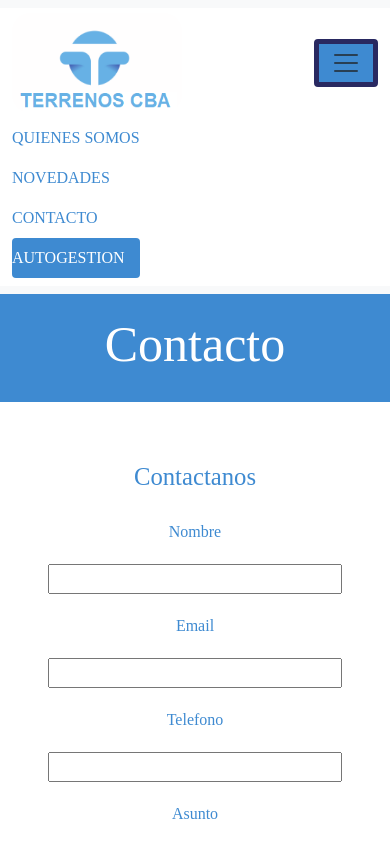
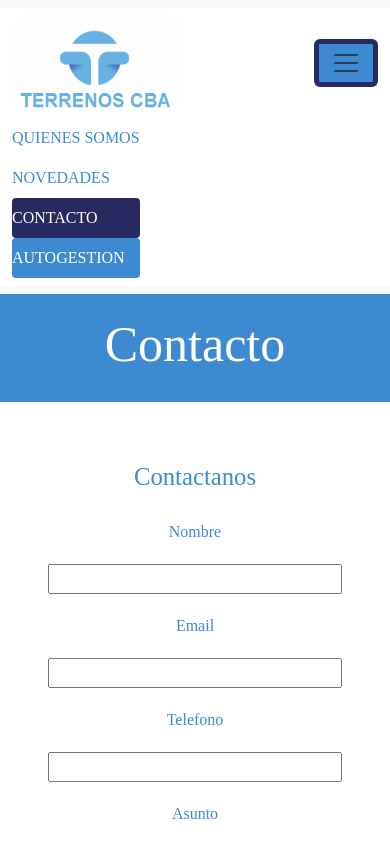
Before and after one commit to mcherini/comision-73315, a plain HTML site: page pages/Contacto.html in a window 390 px wide. Both pictures are taken after a click on the button "Toggle navigation". Shown: the top 843 px of the page. Drawn offline with nearby package versions, Linux system fonts and the light colour scheme.

Commit message:
boton hamburgesa seleccion

```diff
--- a/css/style.css
+++ b/css/style.css
@@ -31,13 +31,15 @@ header img {
     background-color: rgb(62, 138, 209);
     color: white;
 }
+.click-button{
+border-width:5px;
+border-color:  rgb(41, 41, 97);
+}
 
-
-.seleccion{
-    border-width: 5px;
-    border-color: rgb(41, 41, 97);
+.click{
+    background-color: rgb(41, 41, 97);
     border-radius: 4px;
-
+    color: white !important;
 }
 
 .nav-item:hover {
--- a/pages/Contacto.html
+++ b/pages/Contacto.html
@@ -14,7 +14,7 @@
         <nav class="navbar navbar-expand-lg bg-body-tertiary">
             <div class="container-fluid">
                 <a class="navbar-brand" href="../index.html"><img src="../img/logo.png" alt="logo"></a>
-                <button class="navbar-toggler seleccion" type="button" data-bs-toggle="collapse"
+                <button class="navbar-toggler click-button" type="button" data-bs-toggle="collapse"
                     data-bs-target="#navbarSupportedContent" aria-controls="navbarSupportedContent"
                     aria-expanded="false" aria-label="Toggle navigation">
                     <span class="navbar-toggler-icon"></span>
@@ -30,7 +30,7 @@
                                 <a class="nav-link" href="./Novedades.html">NOVEDADES</a>
                             </li>
                             <li class="nav-item">
-                                <a class="nav-link seleccion" href="./Contacto.html">CONTACTO</a>
+                                <a class="nav-link click" href="./Contacto.html">CONTACTO</a>
                             </li>
                             <li class="nav-item-auto">
                                 <a class="nav-link" href="./autogestion_p.html">AUTOGESTION</a>
```
Also changed, not shown: pages/Novedades.html (+2 -2 lines), pages/Quienes_Somos.html (+2 -2 lines), pages/autogestion_p.html (+2 -2 lines).
